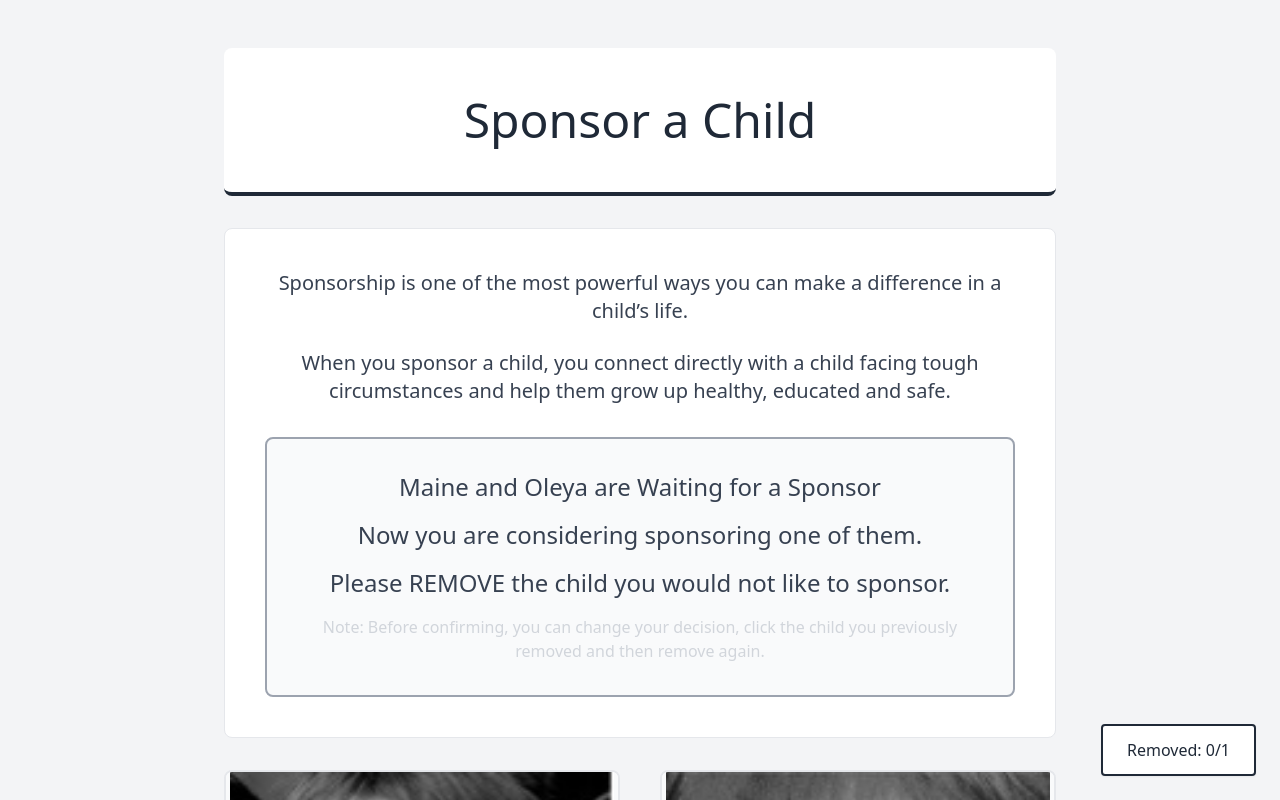
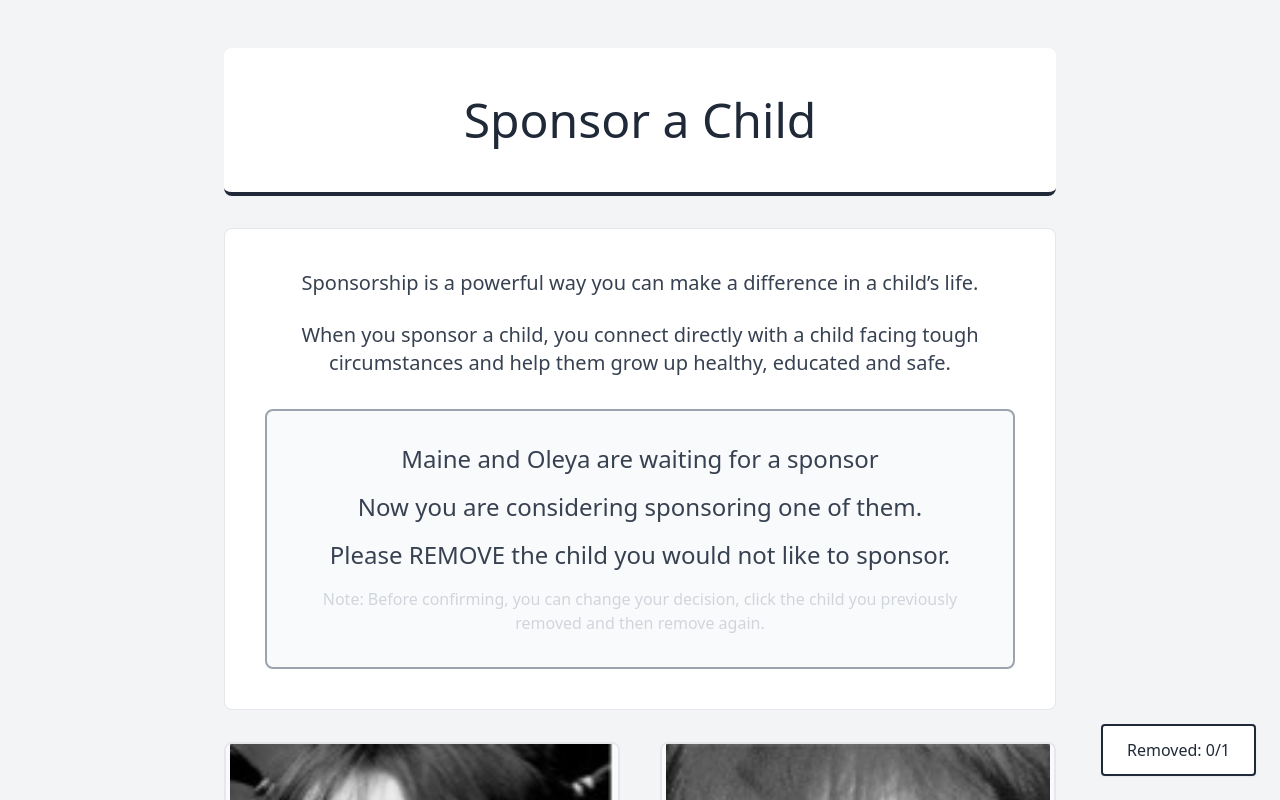
Before and after one commit to NickLauHL/charityrr, a React (Create React App) app: page / in a window 1280 px wide. Shown: the top 800 px of the page. Built offline with nearby package versions, Linux system fonts and the light colour scheme.

Commit message:
Update to 2014 beauty premium

```diff
--- a/src/CharityExperiment.js
+++ b/src/CharityExperiment.js
@@ -260,7 +260,7 @@ const ChildSponsorshipExperiment = () => {
             <div className="bg-white rounded-lg p-8 sm:p-10 mb-8 border border-gray-200">
               <div className="text-center space-y-6 text-gray-700 max-w-4xl mx-auto">
                 <p className="text-lg sm:text-xl leading-relaxed font-light">
-                  Sponsorship is one of the most powerful ways you can make a difference in a child’s life.
+                  Sponsorship is a powerful way you can make a difference in a child’s life.
                 </p>
 
                 <p className="text-lg sm:text-xl leading-relaxed font-light">
@@ -271,7 +271,7 @@ const ChildSponsorshipExperiment = () => {
               {/* 高亮指示框 */}
               <div className="bg-gray-50 border-2 border-gray-400 rounded-lg p-6 sm:p-8 text-center mt-8">
                 <h3 className="text-gray-700 text-xl sm:text-2xl font-medium mb-4">
-                  Maine and Oleya are Waiting for a Sponsor
+                  Maine and Oleya are waiting for a sponsor
                 </h3>
                 <p className="text-gray-700 text-xl sm:text-2xl font-medium mb-4">
                   Now you are considering sponsoring one of them.
```
